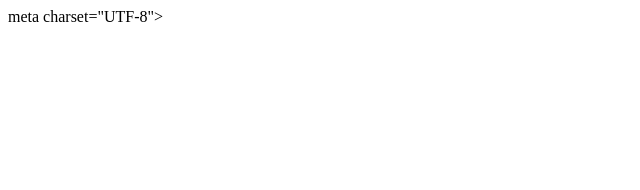
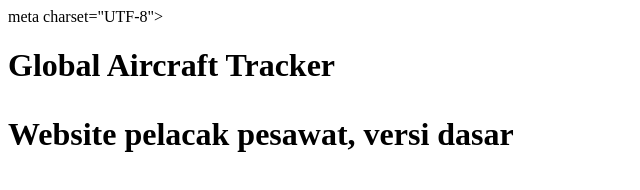
Before and after one commit to PlotMagma/Global-Air-Craft-Tracker, a plain HTML site: page Index.html in a window 1280 px wide. Shown: the whole page, without its empty margins (0-640 px from the left). Drawn offline with Linux system fonts and the light colour scheme.

Commit message:
Index.html

```diff
--- a/Index.html
+++ b/Index.html
@@ -1,2 +1,2 @@
 <! DOCTYPE html>
-<html lang="en"> <head> meta charset="UTF-8"> <title> Global Aircraft Tracker title> <head> <body> <h1> Global Aircraft Tracker </h1><h1> <p>Website pelacak pesawat, versi dasar </h1><p> </p></body></head></title></html>
+<html lang="en"> <head> meta charset="UTF-8"> <title> Global Aircraft Tracker </title> </head> <body> <h1> Global Aircraft Tracker </h1><h1> <p>Website pelacak pesawat, versi dasar </h1></body></html>
```
